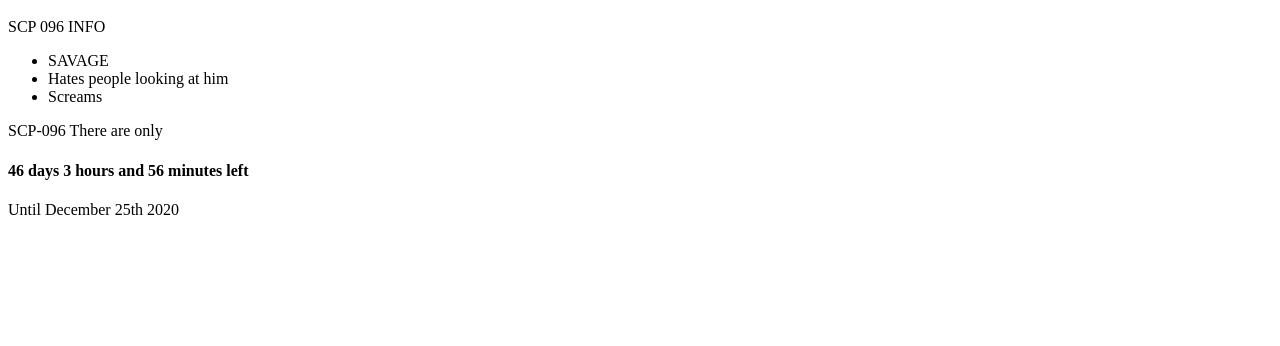
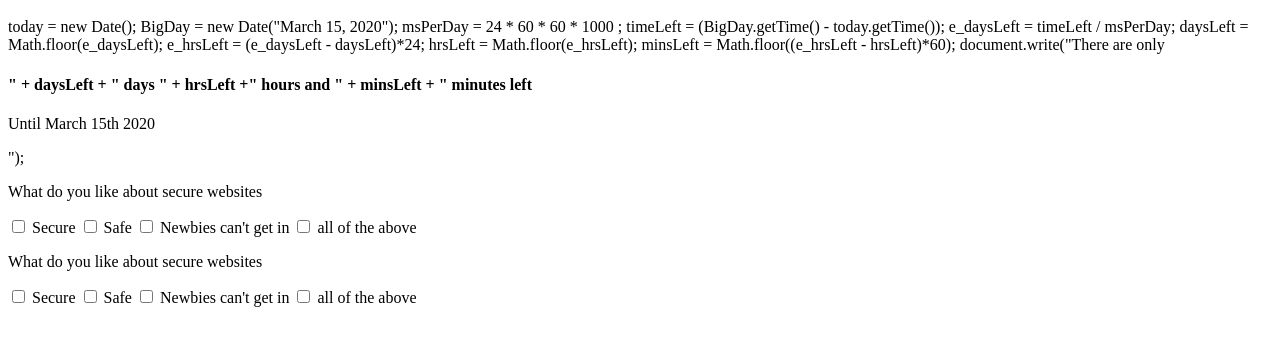
Before and after one commit to AWESPBOOP/AWESBOOP.github.io, a plain HTML site: page win.html in a window 1280 px wide. Shown: the part 48-394 px from the top of the page. Drawn offline with Linux system fonts and the light colour scheme.

Commit message:
Update win.html

```diff
--- a/win.html
+++ b/win.html
@@ -1,14 +1,7 @@
 <html>
-  <head> <script language="javascript" type="text/javascript">alert("Welcome To the OFFICIAL SCP site")</script></head><font face="TimesNewRoman"><span style="font-size: 10pt; text-decoration: none"></span></a></font>
+  <head> <script language="javascript" type="text/javascript">alert("Welcome To the OFFICIAL Secure site")</script></head><font face="TimesNewRoman"><span style="font-size: 10pt; text-decoration: none"></span></a></font>
   <h1> THIS IS A SECURE SITE </h1>
-  <p> SCP 096 INFO </p>
-    <ul>
-      <li> SAVAGE </li>
-      <li> Hates people looking at him </li>
-      <li> Screams </li>
-  </ul>
-  <span title="Warning you scp-096 is lethal (Euclid)">SCP-096</span>
-<script type="text/javascript">
+
 
 today = new Date();
 
@@ -28,6 +21,17 @@ hrsLeft = Math.floor(e_hrsLeft);
 
 minsLeft = Math.floor((e_hrsLeft - hrsLeft)*60);
 
-document.write("There are only<BR> <H4>" + daysLeft + " days " + hrsLeft +" hours and " + minsLeft + " minutes left </H4> Until December 25th 2020<P>");
+document.write("There are only<BR> <H4>" + daysLeft + " days " + hrsLeft +" hours and " + minsLeft + " minutes left </H4> Until March 15th 2020<P>");
+  <p> What do you like about secure websites</p>
+    <input type="checkbox"> Secure
+      <input type="checkbox"> Safe
+      <input type="checkbox"> Newbies can't get in
+      <input type="checkbox"> all of the above
 
 </script>
+<p> What do you like about secure websites</p>
+    <input type="checkbox"> Secure
+      <input type="checkbox"> Safe
+      <input type="checkbox"> Newbies can't get in
+      <input type="checkbox"> all of the above
+  </html>
```
